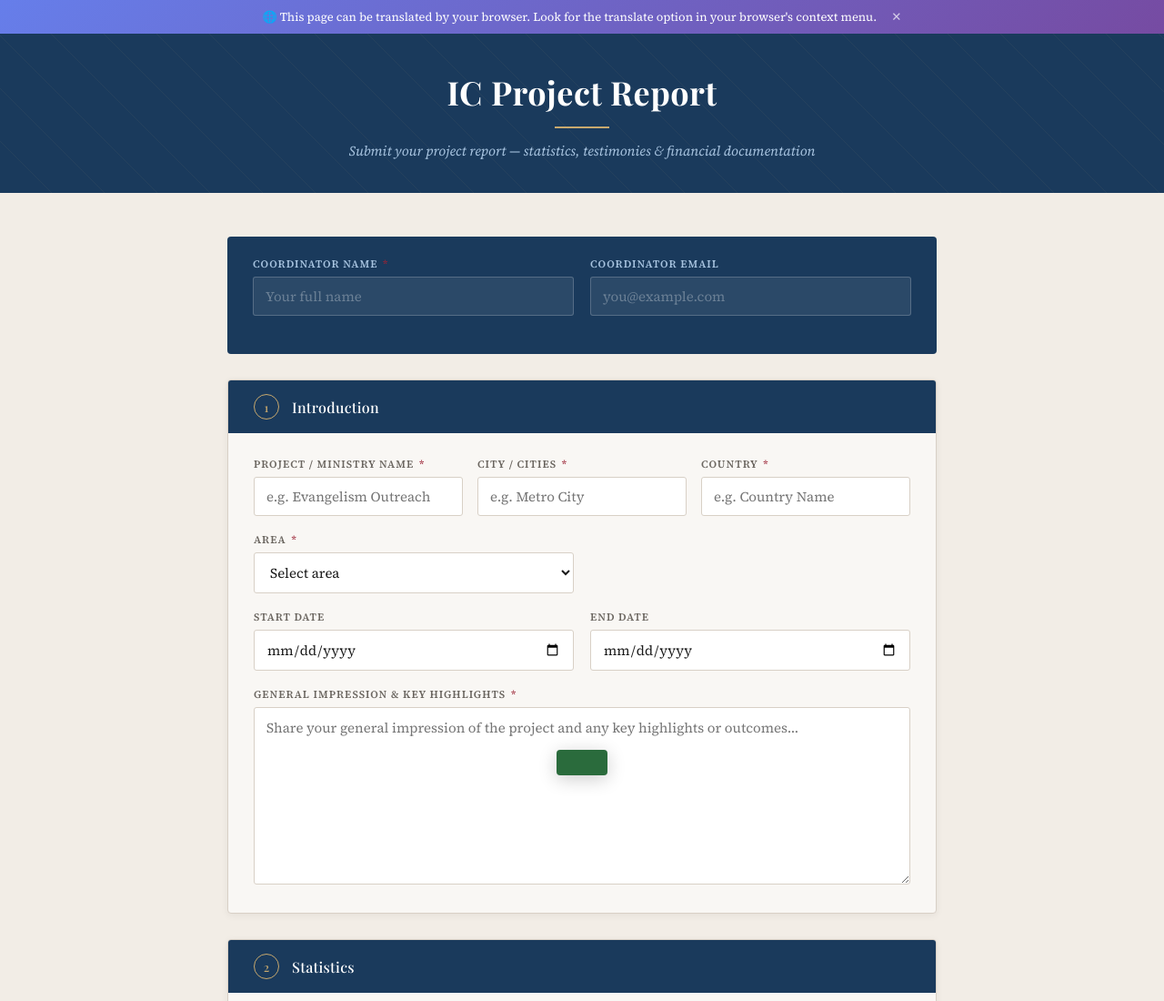
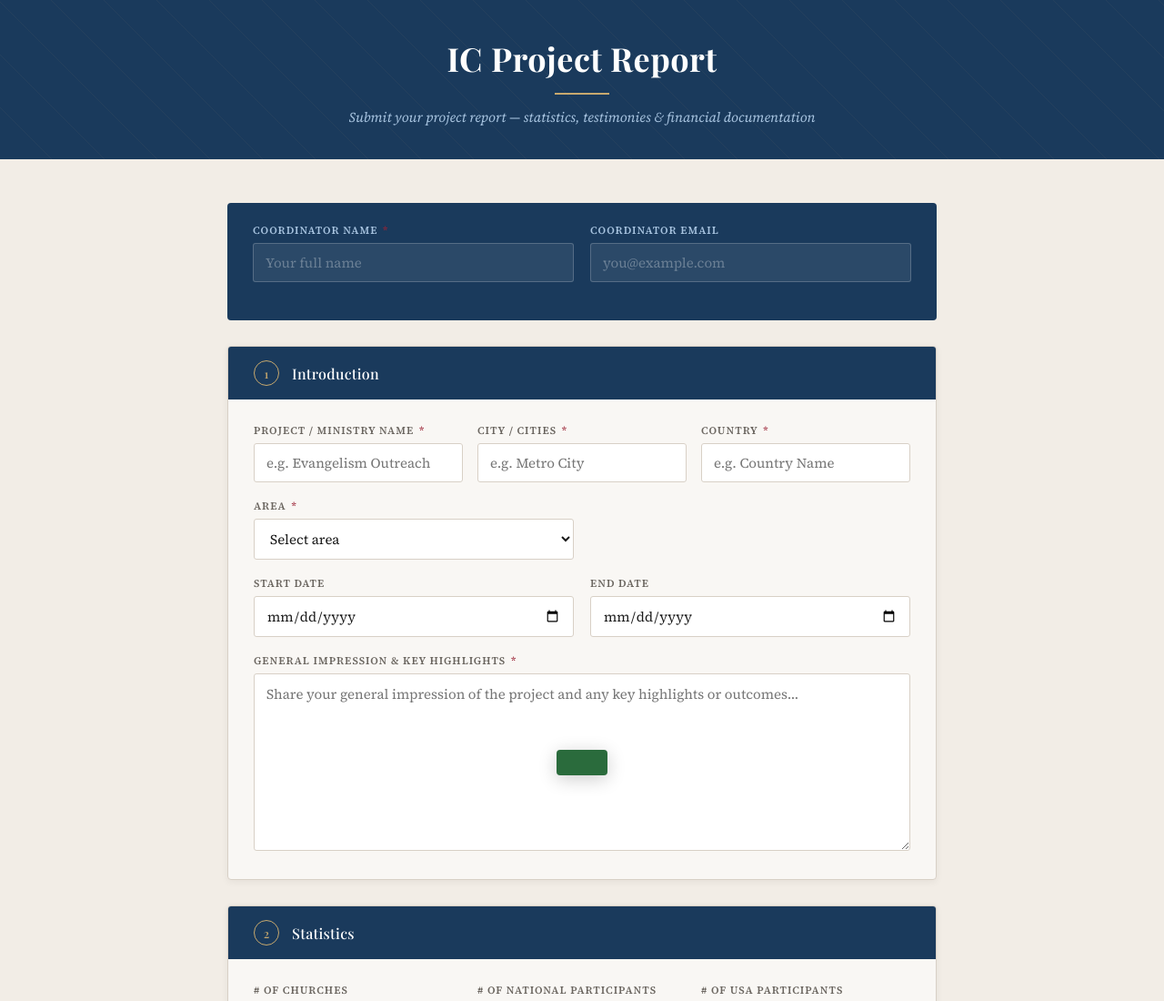
Before and after one commit to InternationalCommission/ast-reports, a plain HTML site: page form.html in a window 1280 px wide. Shown: the top 1100 px of the page at 91% size. Drawn offline with nearby package versions, Linux system fonts and the light colour scheme.

Commit message:
Removed translation banner

```diff
--- a/form.html
+++ b/form.html
@@ -21,18 +21,6 @@
     body { font-family: 'Source Serif 4', Georgia, serif; background: var(--paper); color: var(--ink); min-height: 100vh; }
 
     /* Header */
-    .lang-hint {
-      background: linear-gradient(135deg, #667eea 0%, #764ba2 100%);
-      color: #fff;
-      padding: 10px 20px;
-      text-align: center;
-      font-size: 13px;
-      display: flex;
-      align-items: center;
-      justify-content: center;
-      gap: 8px;
-    }
-    .lang-hint.hidden { display: none; }
     .admin-bar {
       background: var(--navy);
       padding: 12px 24px;
@@ -150,11 +138,6 @@
 </head>
 <body>
 
-  <!-- Translation hint banner -->
-  <div class="lang-hint" id="langHint">
-    <span id="langHintText">🌐 This page can be translated by your browser. Look for the translate option in your browser's context menu.</span>
-    <button type="button" id="langDismiss" title="Dismiss" style="background:none;border:none;color:inherit;cursor:pointer;margin-left:8px;opacity:.7;">✕</button>
-  </div>
   <div class="admin-bar" id="adminBar" style="display:none;">
     <button type="button" class="back-admin-btn" id="backAdminBtn">
       ← Back to Admin
@@ -695,16 +678,6 @@
     setTimeout(() => t.classList.add("show"), 10);
     setTimeout(() => t.classList.remove("show"), 5500);
   }
-
-  // ── Language hint dismiss ───────────────────────────────────────────────────
-  const langHint = document.getElementById("langHint");
-  if (localStorage.getItem("langHintDismissed")) {
-    langHint.classList.add("hidden");
-  }
-  document.getElementById("langDismiss").addEventListener("click", () => {
-    langHint.classList.add("hidden");
-    localStorage.setItem("langHintDismissed", "1");
-  });
 </script>
 </body>
 </html>
```
